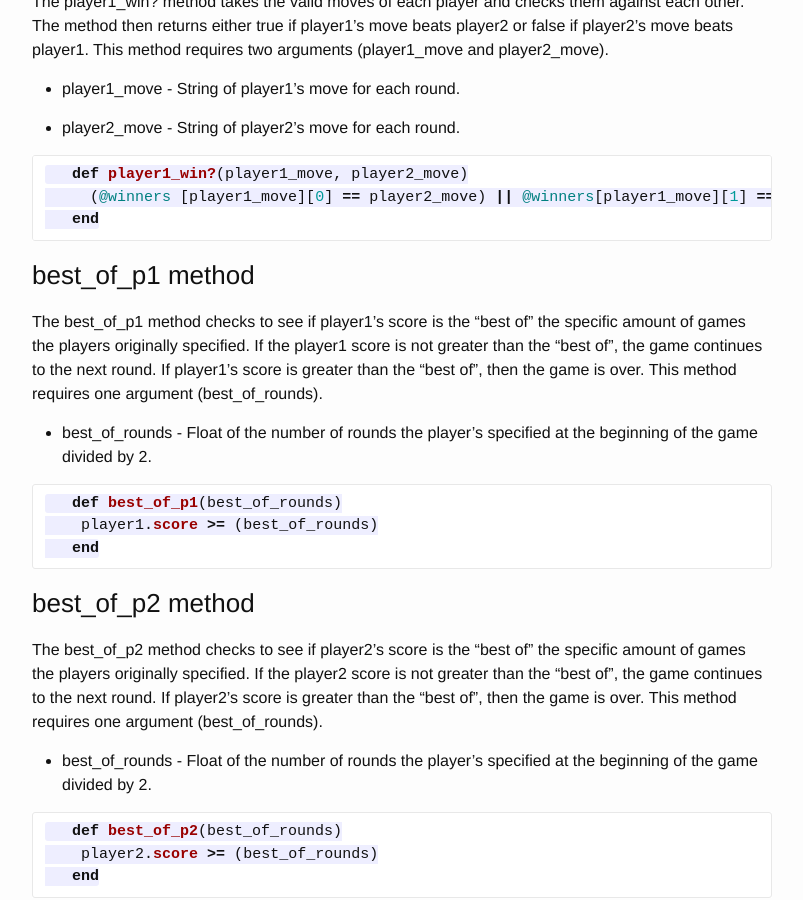
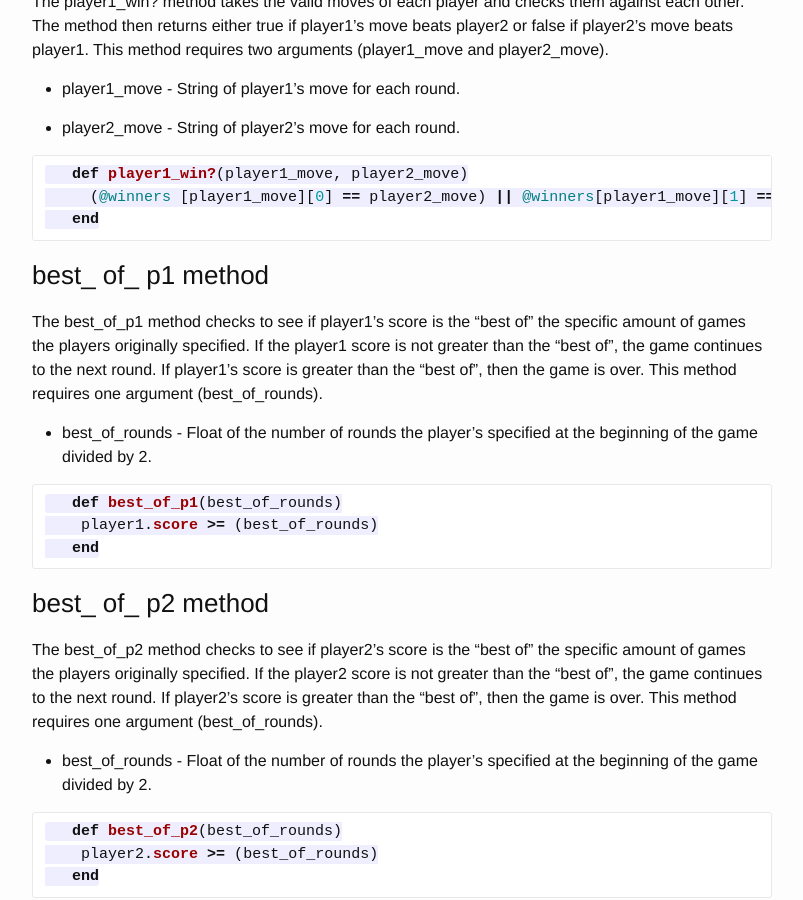
Before and after one commit to camhelkuik/camhelkuik, a Jekyll site: the page built from _posts/2015-06-13-rpsls.md, in a window 1280 px wide and 900 px high, scrolled down 1935 px. Shown: the whole window, without its empty margins (238-1041 px from the left). Built offline with Jekyll 4.4.1, drawn with Linux system fonts in a browser that asks for light colours; Markdown is read by kramdown in place of the engine named in the settings.

Commit message:
fixed a header

````diff
--- a/_posts/2015-06-13-rpsls.md
+++ b/_posts/2015-06-13-rpsls.md
@@ -85,7 +85,7 @@ The player1_win? method takes the valid moves of each player and checks them aga
    end
 ```
 
-###best_of_p1 method
+###best_ of_ p1 method
 The best_of_p1 method checks to see if player1's score is the "best of" the specific amount of games the players originally specified. If the player1 score is not greater than the "best of", the game continues to the next round. If player1's score is greater than the "best of", then the game is over. This method requires one argument (best_of_rounds).
 
 - best_of_rounds - Float of the number of rounds the player's specified at the beginning of the game divided by 2.
@@ -96,7 +96,7 @@ The best_of_p1 method checks to see if player1's score is the "best of" the spec
    end
 ```
 
-###best_of_p2 method
+###best_ of_ p2 method
 The best_of_p2 method checks to see if player2's score is the "best of" the specific amount of games the players originally specified. If the player2 score is not greater than the "best of", the game continues to the next round. If player2's score is greater than the "best of", then the game is over. This method requires one argument (best_of_rounds).
 
 - best_of_rounds - Float of the number of rounds the player's specified at the beginning of the game divided by 2.
````
